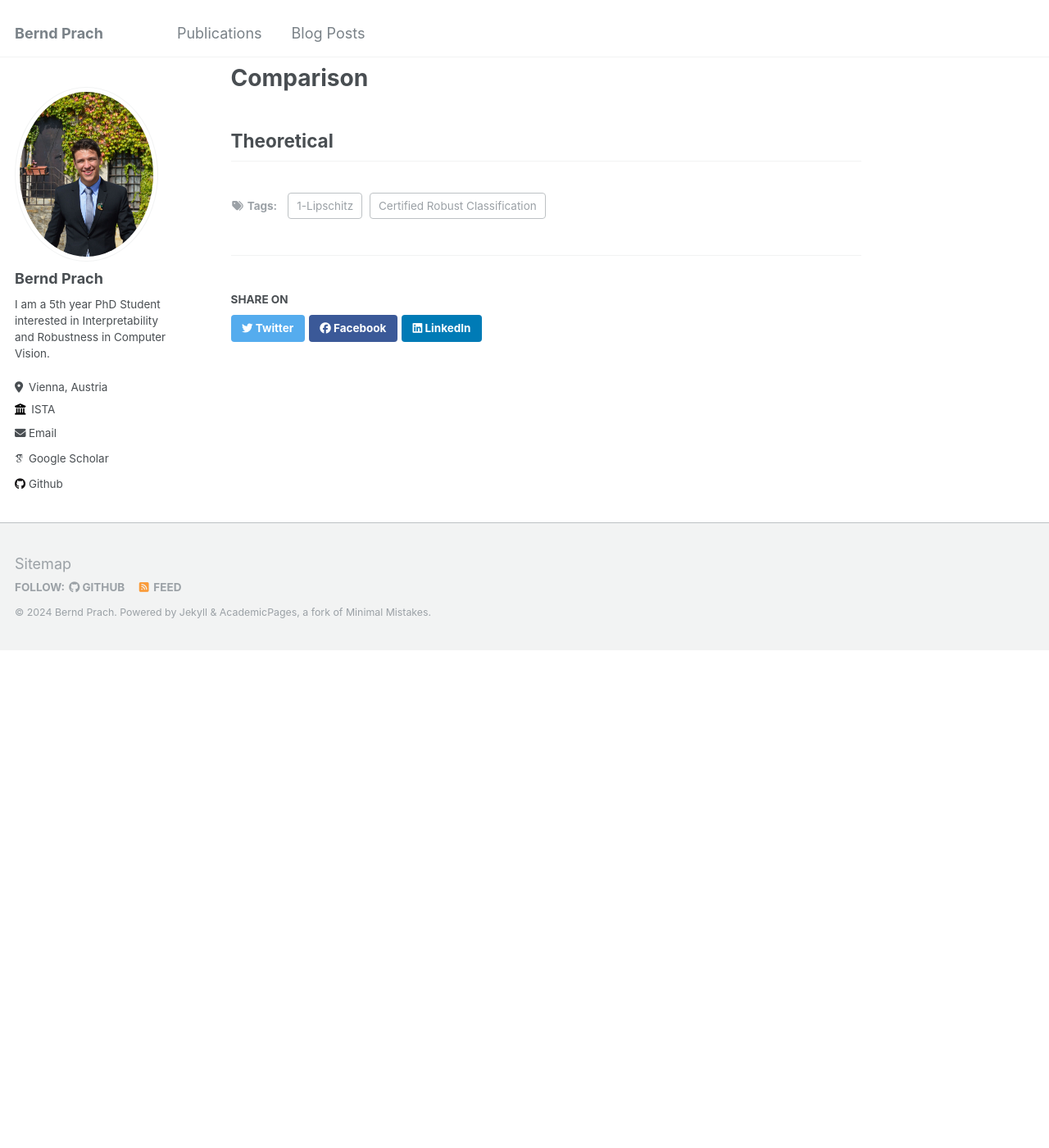
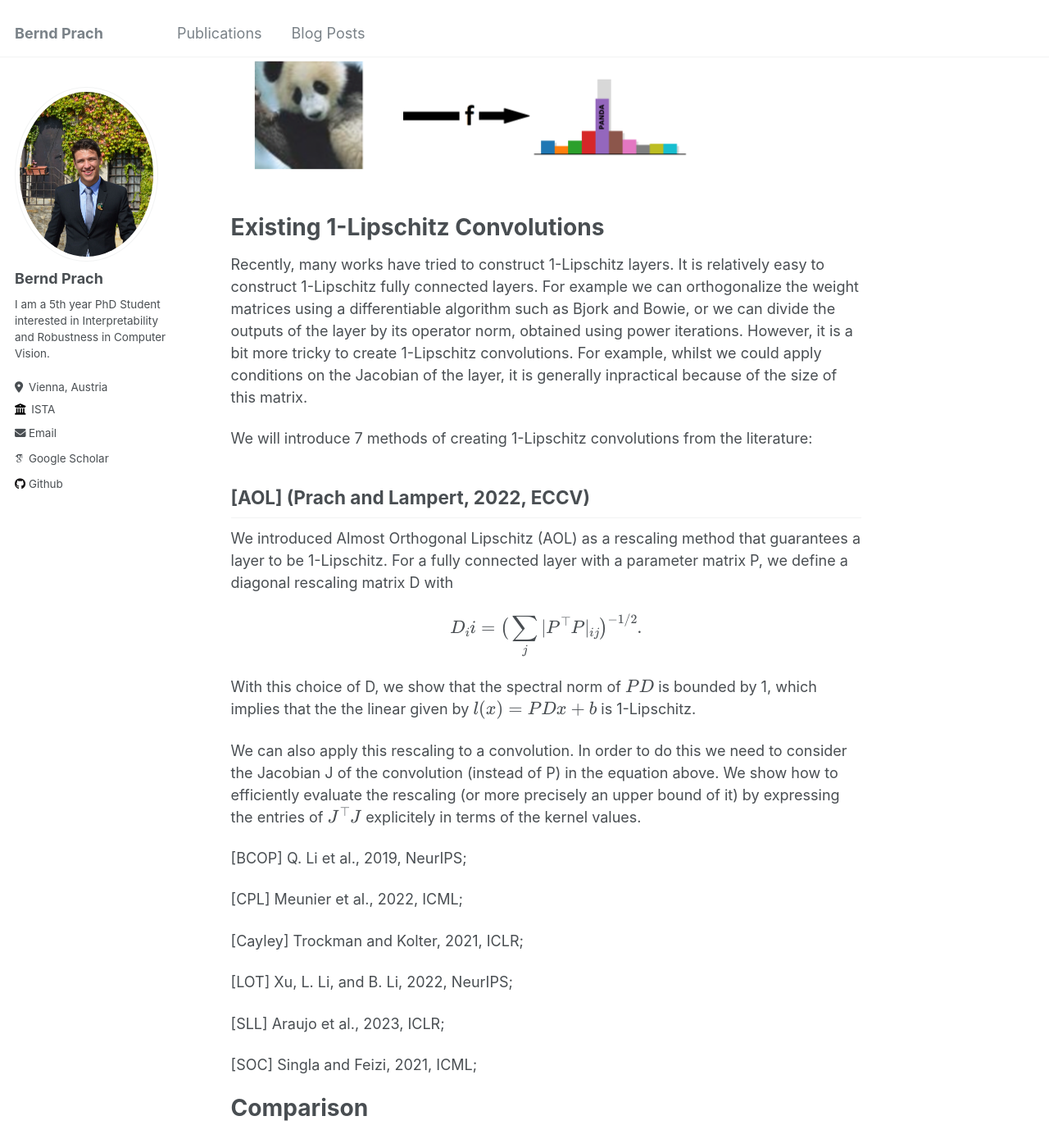
Before and after one commit to berndprach/berndprach.github.io, a Jekyll site: the page built from _posts/2024-06-26-1LipschitzLayersCompared.md, in a window 1280 px wide and 1400 px high, scrolled down 1953 px. Shown: the whole window at 82% size. Built offline with Jekyll 4.4.1, drawn with Linux system fonts in a browser that asks for light colours; some web fonts are replaced; before the commit the page ends 2745 px from its top, so only the background shows below that; some of the changed text lies outside the part shown.

Commit message:
blog post

```diff
--- a/_posts/2024-06-26-1LipschitzLayersCompared.md
+++ b/_posts/2024-06-26-1LipschitzLayersCompared.md
@@ -9,6 +9,10 @@ tags:
 
 <img src="/images/star_plot_line.png" alt="Radar plot of results" width="1200"/>
 
+In our recent CVPR paper, "1-Lipschitz Layers Compared: Memory, Speed and Certifiable Robustness” we compared different methods of creating 1-Lipschitz convolutions.
+In this blog post we try to give some additional background on why 1-Lipschitz methods are an interesting research topic, and discuss some results from the paper.
+
+**This post is currently work in progress!**
 
 Why 1-Lipschitz networks?
 ======
@@ -45,6 +49,44 @@ we can be sure that no perturbation of certain magnitude can change the order of
 <img src="/images/blog-posts/ls_margin.png" alt="Robust Classification" width="600"/>
 
 
+Existing 1-Lipschitz Convolutions
+======
+Recently, many works have tried to construct 1-Lipschitz layers. It is relatively easy to construct 1-Lipschitz fully connected layers.
+For example we can orthogonalize the weight matrices using a differentiable algorithm such as Bjork and Bowie, or we can divide the outputs of the layer by its operator norm, obtained using power iterations.
+However, it is a bit more tricky to create 1-Lipschitz convolutions. For example, whilst we could apply conditions on the Jacobian of the layer, it is generally inpractical because of the size of this matrix.
+
+We will introduce 7 methods of creating 1-Lipschitz convolutions from the literature:
+
+
+
+## **[AOL]** (Prach and Lampert, 2022, ECCV)
+We introduced Almost Orthogonal Lipschitz (AOL) as a rescaling method that guarantees a layer to be 1-Lipschitz.
+For a fully connected layer with a parameter matrix P, we define a diagonal rescaling matrix D with
+
+$$ D_ii = \big( \sum_j |P^\top P|_{ij} \big)^{-1/2}. $$
+
+With this choice of D, we show that the spectral norm of \\( PD \\) is bounded by 1,
+which implies that the the linear given by \\( l(x)=PDx + b \\) is 1-Lipschitz.
+
+We can also apply this rescaling to a convolution. In order to do this we need to consider the Jacobian J of the
+convolution (instead of P) in the equation above.
+We show how to efficiently evaluate the rescaling (or more precisely an upper bound of it) by
+expressing the entries of \\( J^\top J \\) explicitely in terms of the kernel values.
+
+
+[BCOP] Q. Li et al., 2019, NeurIPS;
+
+[CPL] Meunier et al., 2022, ICML;
+
+[Cayley] Trockman and Kolter, 2021, ICLR;
+
+[LOT] Xu, L. Li, and B. Li, 2022, NeurIPS;
+
+[SLL] Araujo et al., 2023, ICLR;
+
+
+[SOC] Singla and Feizi, 2021, ICML;
+
 Comparison
 ======
 
```
